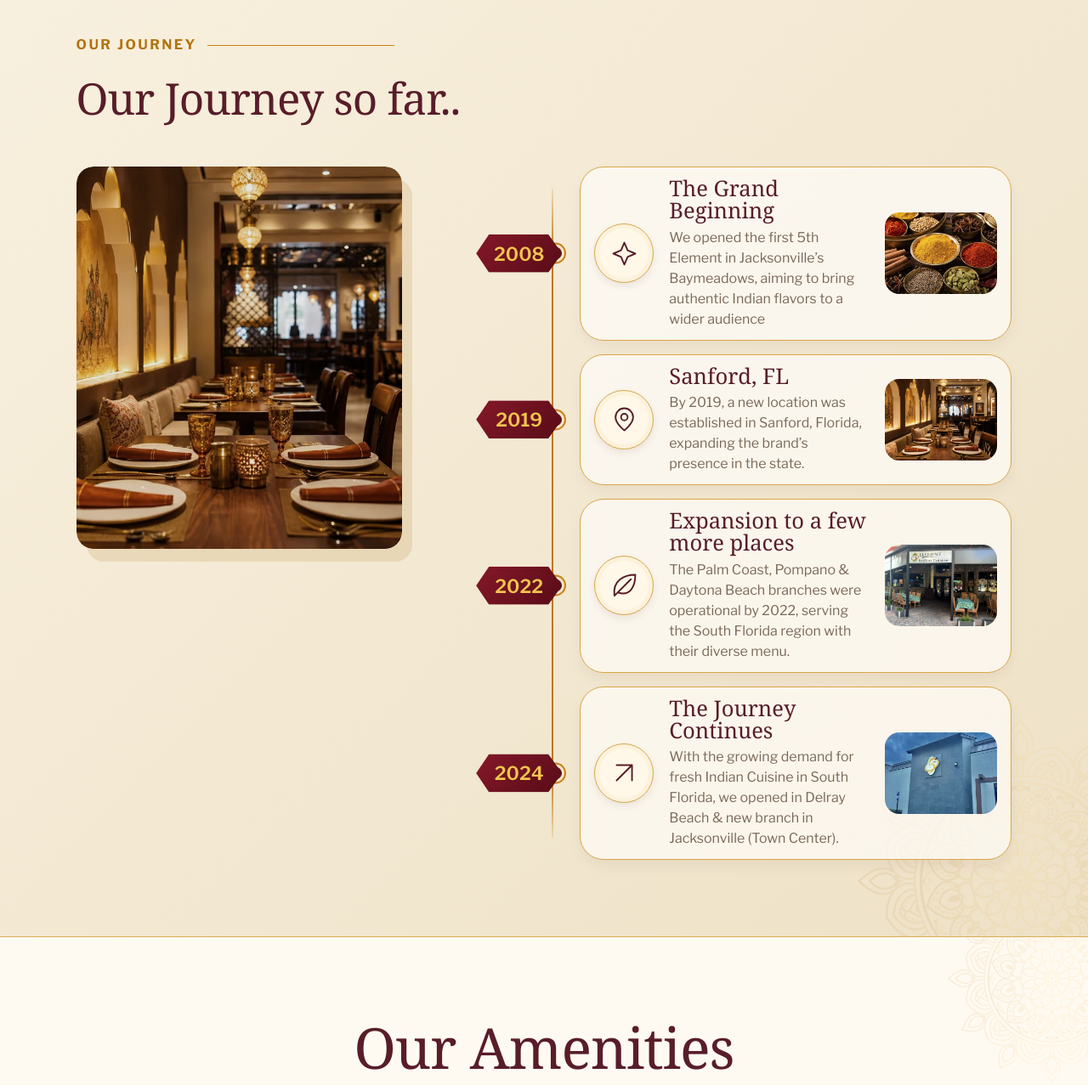
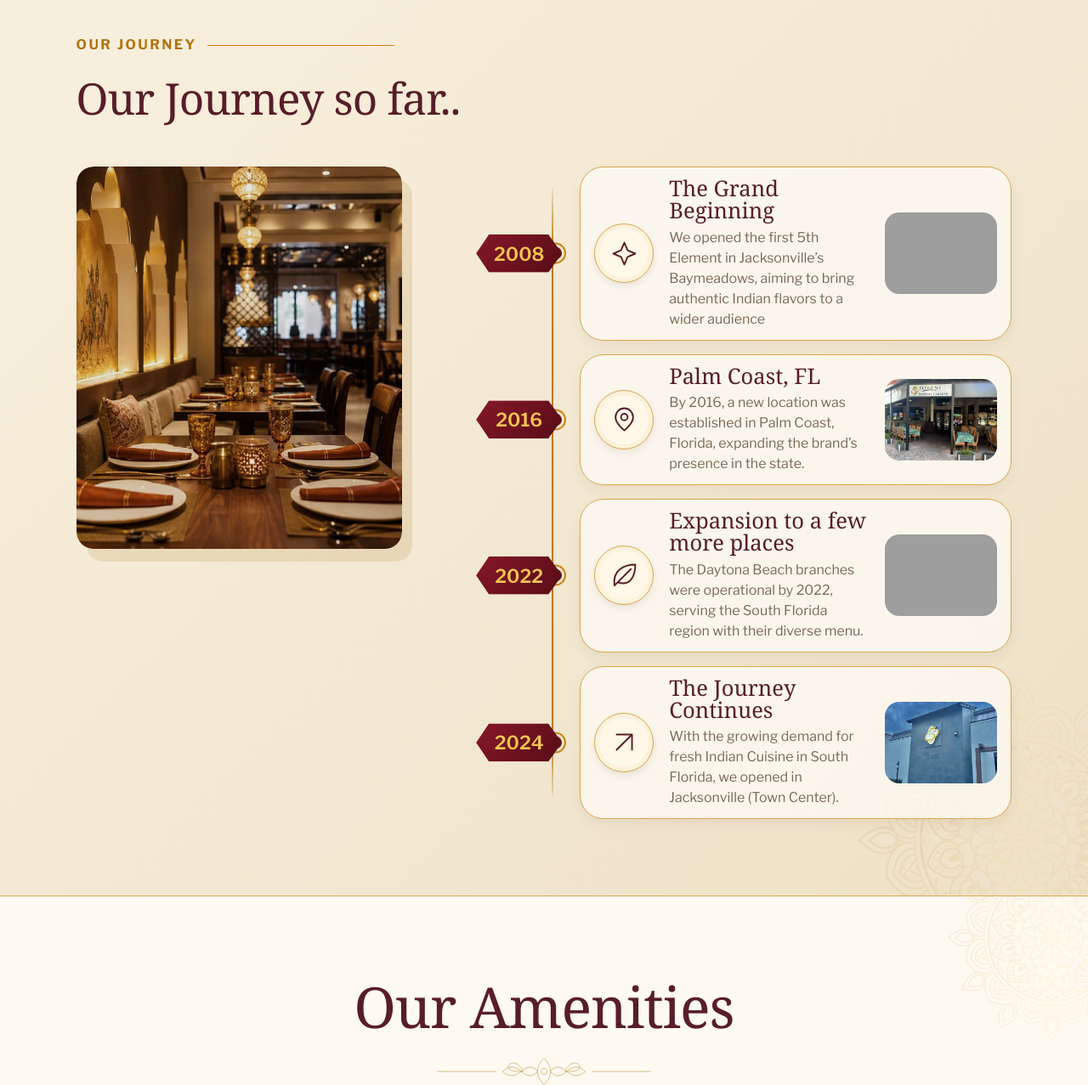
Before and after one commit to tejshreeconvomax/5thelement, a PHP site: page /about.php in a window 1280 px wide. Shown: the part 1678-2955 px from the top of the page at 85% size. Run offline with PHP 8.4, Linux system fonts and the light colour scheme; some web fonts are replaced; grey boxes are pictures that could not be loaded.

Commit message:
about us images

```diff
--- a/about.php
+++ b/about.php
@@ -41,10 +41,10 @@ require __DIR__ . '/layouts/inner-page-head.php';
   <div class="journey-layout">
     <figure class="journey-overview"><img src="/assets/images/dine.webp" alt="A warmly lit 5th Element dining room" loading="lazy"></figure>
     <ol class="journey-timeline">
-      <li class="journey-step"><span class="journey-year">2008</span><div class="journey-marker"><?= icon('spark') ?></div><div class="journey-copy"><h3>The Grand Beginning</h3><p>We opened the first 5th Element in Jacksonville’s Baymeadows, aiming to bring authentic Indian flavors to a wider audience</p></div><img src="/assets/images/spices.webp" alt="An assortment of Indian spices" loading="lazy"></li>
-      <li class="journey-step"><span class="journey-year">2019</span><div class="journey-marker"><?= icon('pin') ?></div><div class="journey-copy"><h3>Sanford, FL</h3><p>By 2019, a new location was established in Sanford, Florida, expanding the brand’s presence in the state.</p></div><img src="/assets/images/dine.webp" alt="A warmly lit restaurant dining room" loading="lazy"></li>
-      <li class="journey-step"><span class="journey-year">2022</span><div class="journey-marker"><?= icon('leaf') ?></div><div class="journey-copy"><h3>Expansion to a few more places</h3><p>The Palm Coast, Pompano &amp; Daytona Beach branches were operational by 2022, serving the South Florida region with their diverse menu.</p></div><img src="/assets/images/palm-coast-fl.webp" alt="Palm Coast, Florida" loading="lazy"></li>
-      <li class="journey-step"><span class="journey-year">2024</span><div class="journey-marker"><?= icon('arrow') ?></div><div class="journey-copy"><h3>The Journey Continues</h3><p>With the growing demand for fresh Indian Cuisine in South Florida, we opened in Delray Beach &amp; new branch in Jacksonville (Town Center).</p></div><img src="/assets/images/town-center.webp" alt="Town Center, Jacksonville" loading="lazy"></li>
+      <li class="journey-step"><span class="journey-year">2008</span><div class="journey-marker"><?= icon('spark') ?></div><div class="journey-copy"><h3>The Grand Beginning</h3><p>We opened the first 5th Element in Jacksonville’s Baymeadows, aiming to bring authentic Indian flavors to a wider audience</p></div><img src="/assets/images/jacksonville-bay-meadows.webp" alt="An assortment of Indian spices" loading="lazy"></li>
+      <li class="journey-step"><span class="journey-year">2016</span><div class="journey-marker"><?= icon('pin') ?></div><div class="journey-copy"><h3>Palm Coast, FL</h3><p>By 2016, a new location was established in Palm Coast, Florida, expanding the brand’s presence in the state.</p></div><img src="/assets/images/palm-coast-fl.webp" alt="A warmly lit restaurant dining room" loading="lazy"></li>
+      <li class="journey-step"><span class="journey-year">2022</span><div class="journey-marker"><?= icon('leaf') ?></div><div class="journey-copy"><h3>Expansion to a few more places</h3><p>The Daytona Beach branches were operational by 2022, serving the South Florida region with their diverse menu.</p></div><img src="/assets/images/daytona-menu.webp" alt="Palm Coast, Florida" loading="lazy"></li>
+      <li class="journey-step"><span class="journey-year">2024</span><div class="journey-marker"><?= icon('arrow') ?></div><div class="journey-copy"><h3>The Journey Continues</h3><p>With the growing demand for fresh Indian Cuisine in South Florida, we opened in Jacksonville (Town Center).</p></div><img src="/assets/images/town-center.webp" alt="Town Center, Jacksonville" loading="lazy"></li>
     </ol>
   </div>
 </section>
```
